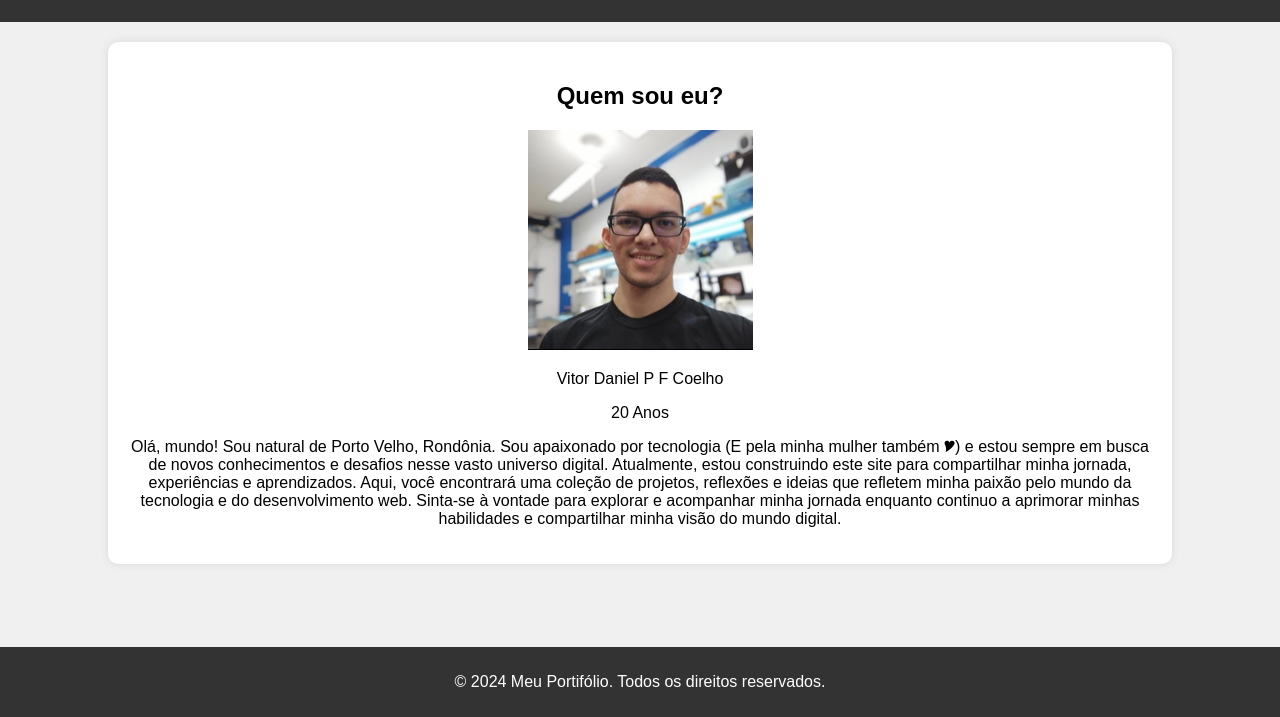
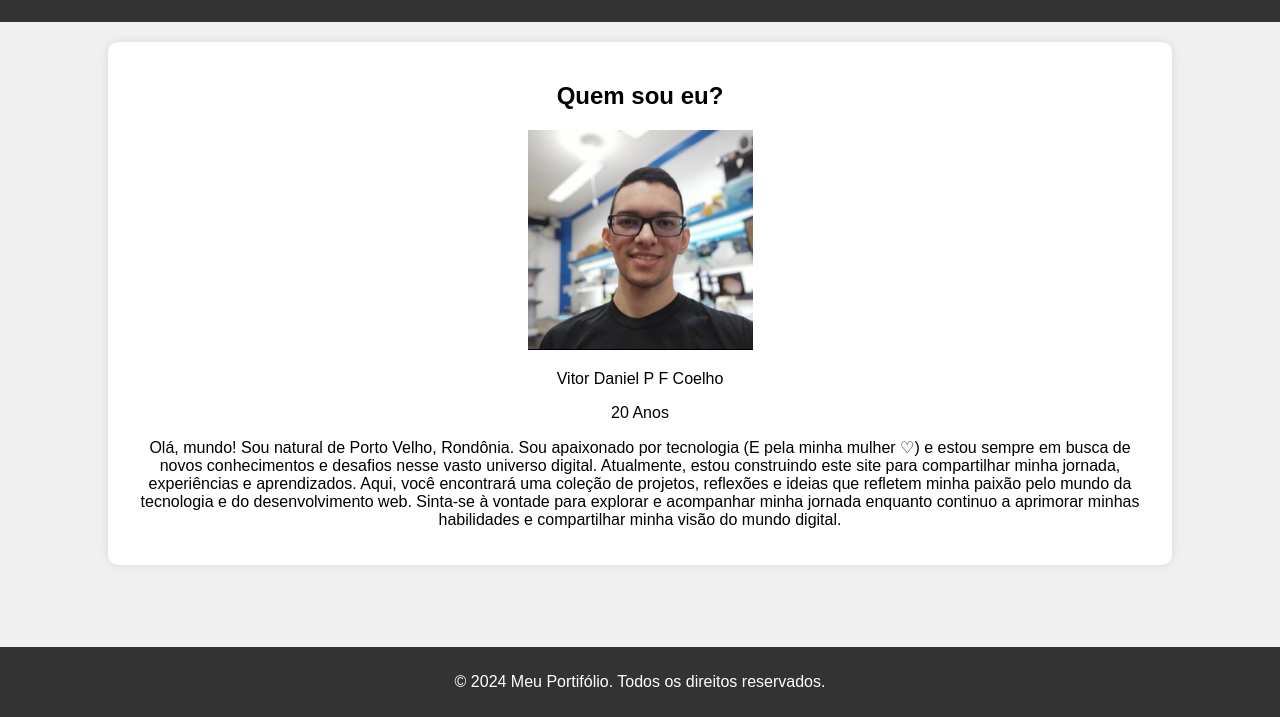
Before and after one commit to VitorD7/TrabAplWebMov, a plain HTML site: page index.html in a window 1280 px wide. Shown: the part 83-800 px from the top of the page. Drawn offline with Linux system fonts and the light colour scheme.

Commit message:
Update index.html

```diff
--- a/index.html
+++ b/index.html
@@ -25,7 +25,7 @@
         <img src="imagens/Selfie.png" alt="Imagem Sobre">
         <p>Vitor Daniel P F Coelho</p>
         <p>20 Anos</p>
-        <p>Olá, mundo! Sou natural de Porto Velho, Rondônia. Sou apaixonado por tecnologia (E pela minha mulher também 🎔) e estou sempre em busca de novos conhecimentos e desafios nesse vasto universo digital.
+        <p>Olá, mundo! Sou natural de Porto Velho, Rondônia. Sou apaixonado por tecnologia (E pela minha mulher ♡) e estou sempre em busca de novos conhecimentos e desafios nesse vasto universo digital.
             Atualmente, estou construindo este site para compartilhar minha jornada, experiências e aprendizados. Aqui, você encontrará uma coleção de projetos, reflexões e ideias que refletem minha paixão pelo mundo da tecnologia e do desenvolvimento web.
             Sinta-se à vontade para explorar e acompanhar minha jornada enquanto continuo a aprimorar minhas habilidades e compartilhar minha visão do mundo digital. </p>
     </section>
```
